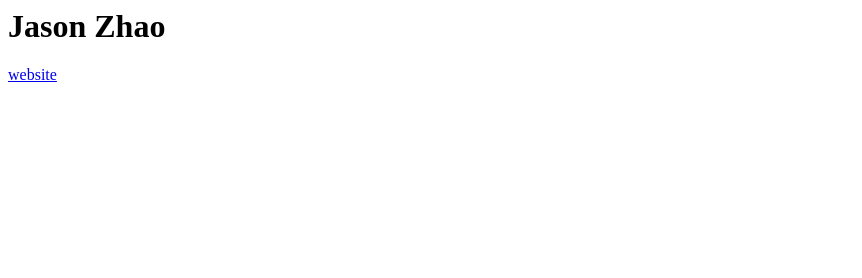
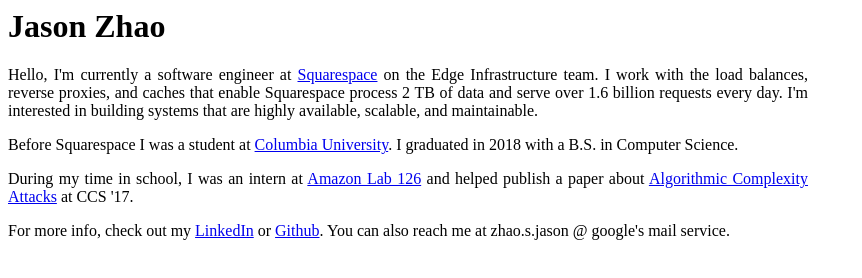
Before and after one commit to zhaosjason/zhaosjason.github.io, a plain HTML site: page index.html in a window 1280 px wide. Shown: the whole page, without its empty margins (0-862 px from the left). Drawn offline with Linux system fonts and the light colour scheme.

Commit message:
Updating site

```diff
--- a/index.html
+++ b/index.html
@@ -1,9 +1,13 @@
 <html>
 	<head>
 		<title>Jason Zhao</title>
+		<link href="main.css" rel="stylesheet">
 	</head>
 	<body>
 		<h1>Jason Zhao</h1>
-		<a href="http://www.jszhao.com/">website</a>
+		<p>Hello, I'm currently a software engineer at <a href="https://www.squarespace.com">Squarespace</a> on the Edge Infrastructure team.  I work with the load balances, reverse proxies, and caches that enable Squarespace process 2 TB of data and serve over 1.6 billion requests every day.  I'm interested in building systems that are highly available, scalable, and maintainable.</p>
+		<p>Before Squarespace I was a student at <a href="https://www.cs.columbia.edu">Columbia University</a>.  I graduated in 2018 with a B.S. in Computer Science.</p>
+		<p>During my time in school, I was an intern at <a href="https://amazon.jobs/en/teams/lab126">Amazon Lab 126</a> and helped publish a paper about <a href="https://arxiv.org/pdf/1708.08437.pdf">Algorithmic Complexity Attacks</a> at CCS '17.</p>
+		<p>For more info, check out my <a href="https://www.linkedin.com/in/jason-zhao-014345a3/">LinkedIn</a> or <a href="https://github.com/zhaosjason">Github</a>.  You can also reach me at zhao.s.jason @ google's mail service.</p>
 	</body>
 </html>
--- /dev/null
+++ b/main.css
@@ -0,0 +1,4 @@
+body > p {
+	max-width: 800px;
+	text-align: justify;
+}
```
Also changed, not shown: jason.txt (deleted).
